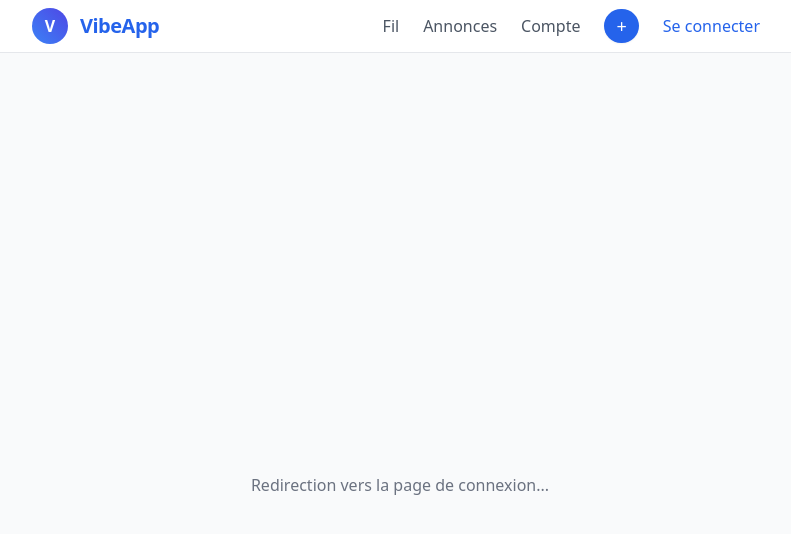
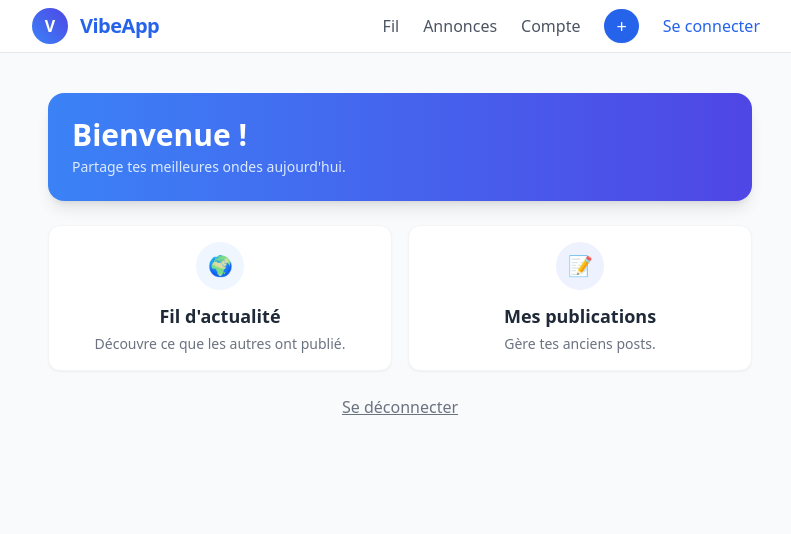
Before and after one commit to juu83/buystalk, a Nuxt app in the folder frontend/: page / in a window 1280 px wide. Shown: the top 534 px of the page, without its empty margins (240-1031 px from the left). Built offline with nearby package versions, Linux system fonts and the light colour scheme.

Commit message:
fix : index.vue

```diff
--- a/frontend/app/pages/index.vue
+++ b/frontend/app/pages/index.vue
@@ -1,11 +1,40 @@
 <script setup>
-if (process.client) {
-  navigateTo('/login')
-}
+const { user, logout } = useAuth()
+const { public: { APP_ENV, WEBAPI_URL, APPAPI_URL } } = useRuntimeConfig()
+const apiUrl = APP_ENV === 'mobile' ? APPAPI_URL : WEBAPI_URL
 </script>
 
 <template>
-  <div class="min-h-screen flex items-center justify-center px-4">
-    <p class="text-center text-gray-500">Redirection vers la page de connexion...</p>
+  <div class="space-y-6 mt-2">
+
+    <div class="bg-gradient-to-r from-blue-500 to-indigo-600 rounded-2xl p-6 text-white shadow-lg flex items-center justify-between gap-4">
+      <div>
+        <h1 class="text-3xl font-extrabold mb-1">Bienvenue {{ user?.firstname }} !</h1>
+        <p class="text-blue-100 text-sm">Partage tes meilleures ondes aujourd'hui.</p>
+      </div>
+      <div v-if="user?.avatar" class="hidden sm:block">
+        <img :src="user.avatar && (user.avatar.startsWith('http') ? user.avatar : `${apiUrl}/storage/${user.avatar}`)" class="w-20 h-20 rounded-full border-2 border-white shadow-sm object-cover" />
+      </div>
+    </div>
+
+    <div class="grid grid-cols-2 md:grid-cols-2 gap-4">
+      <NuxtLink to="/posts" class="bg-white p-4 rounded-xl shadow-sm hover:shadow-md transition border border-gray-100 flex flex-col items-center text-center group">
+        <div class="bg-blue-50 text-blue-600 w-12 h-12 rounded-full flex items-center justify-center mb-3 transition text-xl">🌍</div>
+        <h2 class="text-lg font-semibold text-gray-800">Fil d'actualité</h2>
+        <p class="text-gray-500 text-sm mt-1">Découvre ce que les autres ont publié.</p>
+      </NuxtLink>
+
+      <NuxtLink to="/account/posts" class="bg-white p-4 rounded-xl shadow-sm hover:shadow-md transition border border-gray-100 flex flex-col items-center text-center group">
+        <div class="bg-indigo-50 text-indigo-600 w-12 h-12 rounded-full flex items-center justify-center mb-3 transition text-xl">📝</div>
+        <h2 class="text-lg font-semibold text-gray-800">Mes publications</h2>
+        <p class="text-gray-500 text-sm mt-1">Gère tes anciens posts.</p>
+      </NuxtLink>
+    </div>
+
+    <div class="text-center mt-6">
+      <button @click="logout()" class="text-gray-500 hover:text-red-500 font-medium transition underline">
+        Se déconnecter
+      </button>
+    </div>
   </div>
 </template>
```
